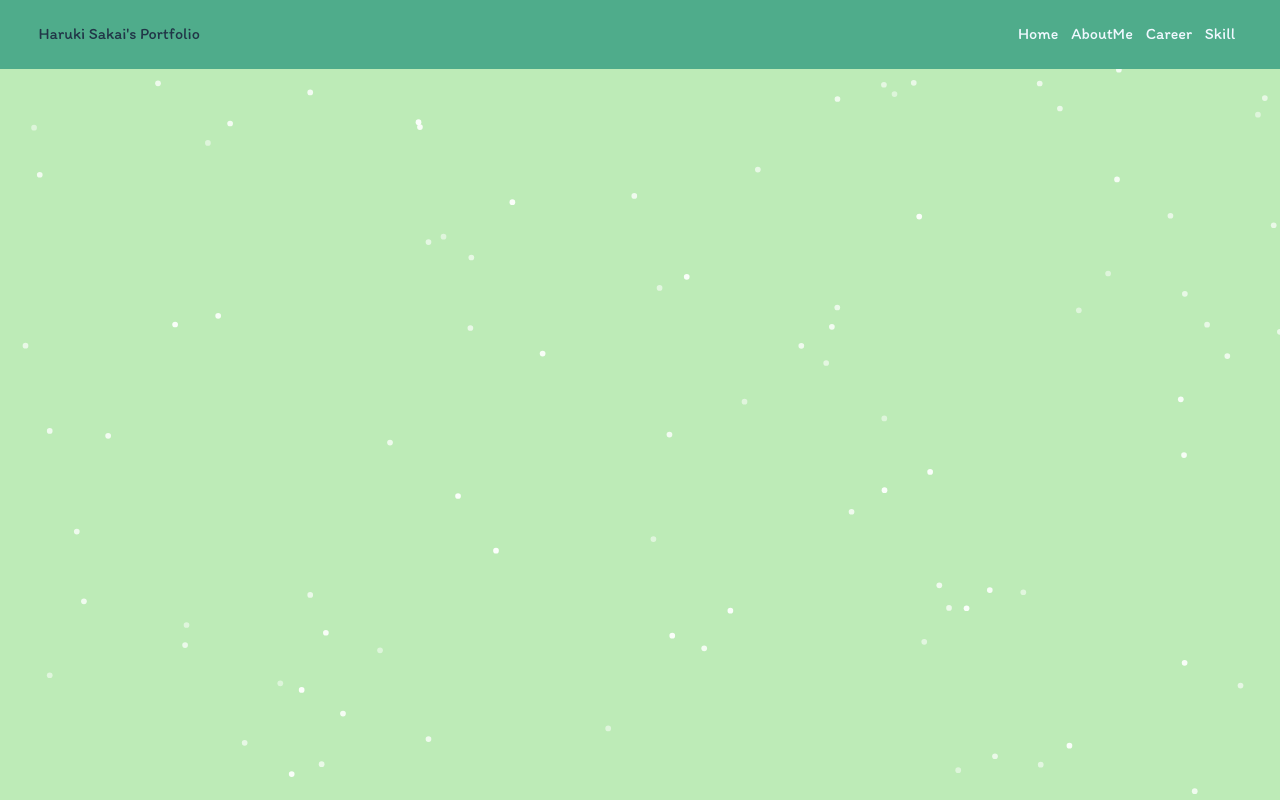
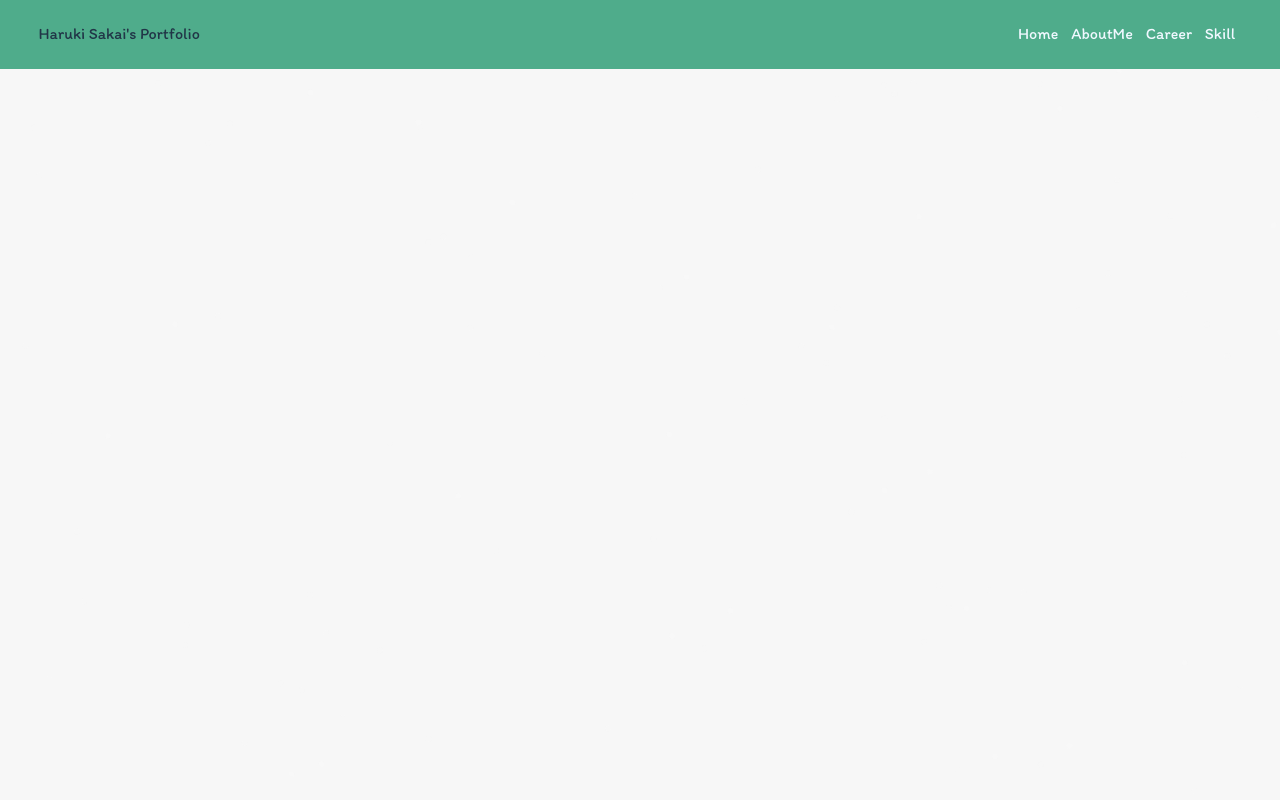
Before and after one commit to sakai001015-alt/HarukiSakai_Portfolio, a React (Vite) app: page / in a window 1280 px wide. Built offline with nearby package versions, Linux system fonts and the light colour scheme.

Commit message:
背景色変更

```diff
--- a/src/ParticlesBackground.jsx
+++ b/src/ParticlesBackground.jsx
@@ -8,7 +8,7 @@ const simpleRightFlowOptions = {
     fpsLimit: 60,
     detectRetina: true,
     background: {
-        color: { value: "#bdebb7ff" } // 黒い背景
+        color: { value: "#f7f7f7" } // 背景
     },
 
     // ========== パーティクル基本設定 ==========
@@ -18,7 +18,7 @@ const simpleRightFlowOptions = {
             value: 100, // パーティクルの数を減らし、シンプルに
             density: { enable: false }
         },
-        color: { value: "#fff" }, // 白い円
+        color: { value: "#f7f7f7d0" }, // 白い円
         shape: { type: "circle" },
         opacity: { value: { min: 0.5, max: 1 } },
         size: { value: 3 },
```
